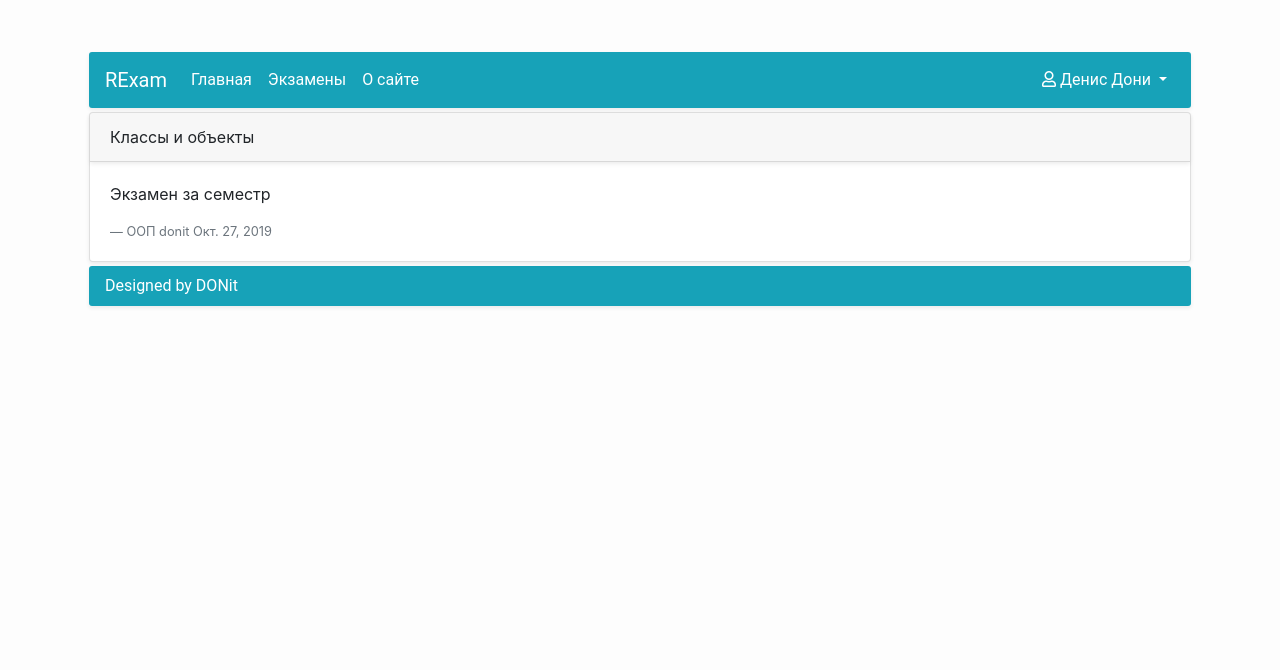
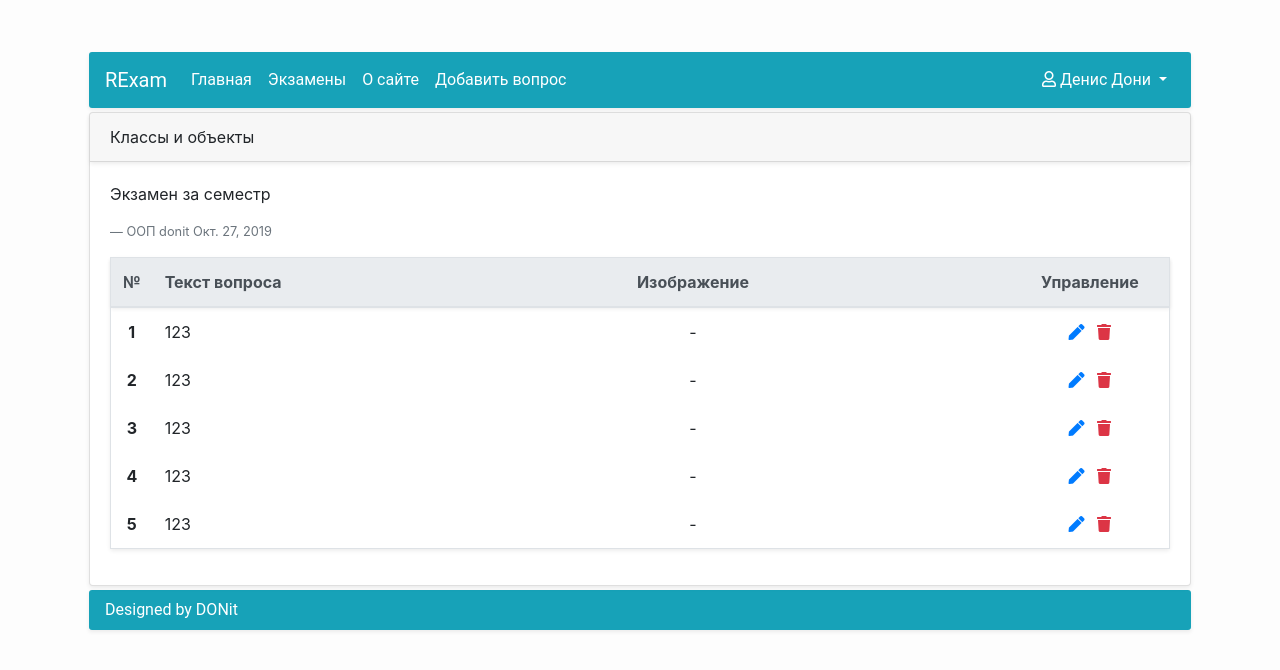
Before and after one commit to 1DONit1/rexam, a Django app: page /exams/exam_detail/18 in a window 1280 px wide. Shown: the top 670 px of the page. Run offline with Django 3.2, Linux system fonts and the light colour scheme; a user stored in the database is signed in; data comes from the database, SQL or seed files in the repository; both versions use the stored data as it was after the commit; some libraries are stand-ins or nearby versions.

Commit message:
Add question list

```diff
--- a/Exams/models.py
+++ b/Exams/models.py
@@ -35,6 +35,9 @@ class Exam(Model):
     def get_update_url(self):
         return reverse('ExamUpdate', kwargs={'pk': self.id})
 
+    def get_add_question_url(self):
+        return reverse('QuestionCreate', kwargs={'exam_id': self.id})
+
     class Meta:
         verbose_name = u'Экзамен'
         verbose_name_plural = u'Экзамены'
--- a/Exams/templates/Exams/ExamDetail.html
+++ b/Exams/templates/Exams/ExamDetail.html
@@ -4,6 +4,11 @@
 {% block head_end %}
     <link rel="stylesheet" href="{% static 'Exams/style.css' %}"/>
 {% endblock head_end %}
+{% block control-item %}
+    <li class="nav-item active">
+        <a class="nav-link" href="{{ object.get_add_question_url }}"> Добавить вопрос</a>
+    </li>
+{% endblock control-item %}
 {% block content %}
     <div class="card shadow-sm m-1">
         <div class="card-header shadow-sm">
@@ -14,6 +19,10 @@
             <footer class="blockquote-footer">{{ object.exam_subject }}
                 {{ object.exam_author }}
                 {{ object.exam_date }} </footer>
+
+            {% if perms.Exams.view_question %}
+                {% include "Exams/ListQuestions.html" with questions=questions_list %}
+            {% endif %}
         </div>
     </div>
 {% endblock content %}
--- /dev/null
+++ b/Exams/templates/Exams/ListQuestions.html
@@ -0,0 +1,37 @@
+<table class="table table-bordered shadow-sm table-hover mt-3">
+    <thead class="thead-light shadow-sm">
+    <tr>
+        <th style="width: 3%; text-align: center" scope="col">№</th>
+        <th scope="col">Текст вопроса</th>
+        <th style="width: 60%;text-align: center" scope="col">Изображение</th>
+        {% if perms.Exams %}
+            <th style="width: 15%;text-align: center" scope="col">Управление</th>
+        {% endif %}
+    </tr>
+    </thead>
+    <tbody>
+    {% for question in questions %}
+        <tr>
+            <th scope="row" class="text-center">{{ forloop.counter }}</th>
+            <td><a href="{{ exam.get_detail_url }}">{{ question.question_text }}</a></td>
+            <td class="text-center">{% if not question.question_image %}-{% else %}{{ question.question_image }}{% endif %}</td>
+            <td class="text-center">
+                {% if perms.Exams.change_exam %}
+                    <a href="{{ exam.get_update_url }}" class="text-primary mr-2">
+                        <i class="fas fa-pen"></i>
+                    </a>
+                {% endif %}
+                {% if perms.Exams.delete_exam %}
+                    <a class="text-danger" href="{{ exam.get_delete_url }}"><i
+                            class="fa fa-trash" aria-hidden="true"></i></a>
+                {% endif %}
+            </td>
+        </tr>
+    {% empty %}
+        <tr>
+            <th scope="row" class="text-center">1</th>
+            <td><p class="pl-3">Вопросы отсутствуют...</p></td>
+        </tr>
+    {% endfor %}
+    </tbody>
+</table>
--- a/Exams/urls.py
+++ b/Exams/urls.py
@@ -8,4 +8,5 @@ urlpatterns = [
     path('exam_detail/<pk>', ExamDetail.as_view(), name='ExamDetail'),
     path('exam_delete/<pk>', ExamDelete.as_view(), name='ExamDelete'),
     path('exam_update/<pk>', ExamUpdate.as_view(), name='ExamUpdate'),
+    path('question_create/<int:exam_id>', QuestionCreate.as_view(), name='QuestionCreate'),
 ]
--- a/Exams/views.py
+++ b/Exams/views.py
@@ -4,8 +4,8 @@ from django.contrib.auth.mixins import LoginRequiredMixin, PermissionRequiredMix
 from django.urls import reverse_lazy
 from django.views.generic import ListView, CreateView, DetailView, DeleteView, UpdateView
 
-from Exams.forms import ExamsCreateForm, SubjectCreateForm
-from Exams.models import Exam, Subject
+from Exams.forms import ExamsCreateForm, SubjectCreateForm, QuestionCreateForm
+from Exams.models import Exam, Subject, Question
 
 
 class ListExams(LoginRequiredMixin, ListView):
@@ -40,7 +40,7 @@ class ExamDetail(LoginRequiredMixin, DetailView):
 
     def get_context_data(self, **kwargs):
         context = super(ExamDetail, self).get_context_data(**kwargs)
-        context['question_count'] = "TODO"
+        context['questions_list'] = Question.objects.filter(question_exam=self.kwargs['pk'])
         return context
 
 
@@ -59,3 +59,18 @@ class ExamUpdate(PermissionRequiredMixin, UpdateView):
 
     def get_success_url(self):
         return reverse_lazy('ExamDetail', kwargs={'pk': self.kwargs['pk']})
+
+
+class QuestionCreate(PermissionRequiredMixin, CreateView):
+    model = Question
+    permission_required = 'Exam.add_question'
+    form_class = QuestionCreateForm
+    template_name = 'Exams/QuestionCreate.html'
+
+    def form_valid(self, form):
+        post = form.save(commit=False)
+        post.question_exam = Exam.objects.get(pk=self.kwargs['exam_id'])
+        return super(QuestionCreate, self).form_valid(form)
+
+    def get_success_url(self):
+        return reverse_lazy('ExamDetail', kwargs={'pk': self.kwargs['exam_id']})
```
Also changed, not shown: Exams/forms.py (+11 -1 lines), Exams/templates/Exams/QuestionCreate.html (added, +25 -0 lines), db.sqlite3.
